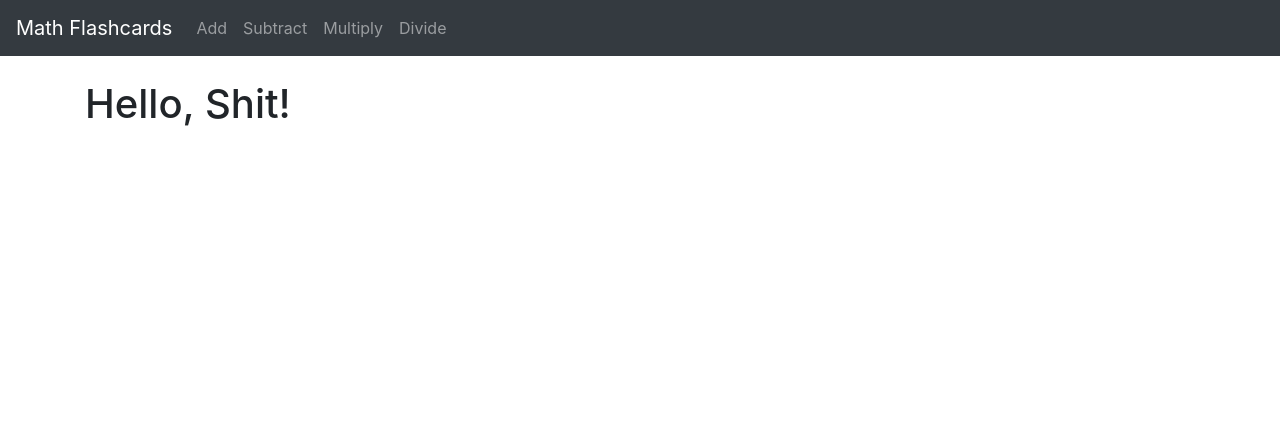
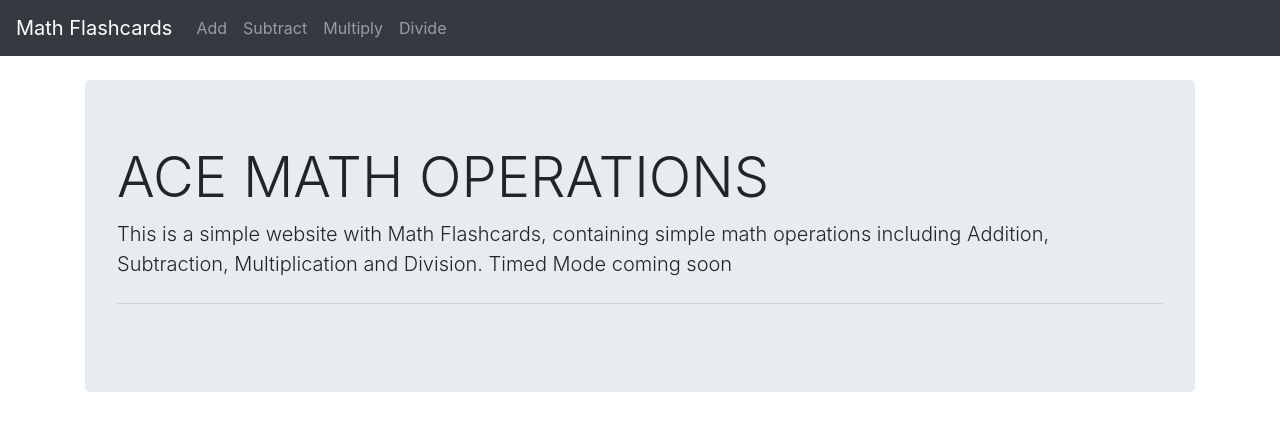
Before and after one commit to suhashollakc/Django-Math-Flashcard, a Django app: page / in a window 1280 px wide. Shown: the top 431 px of the page. Run offline with Django 3.2, Linux system fonts and the light colour scheme; some libraries are stand-ins or nearby versions.

Commit message:
tweaked homepage

```diff
--- a/website/templates/home.html
+++ b/website/templates/home.html
@@ -1,6 +1,14 @@
 {% extends 'base.html' %}
 
     {% block 'content' %}
-    <h1>Hello, Shit!</h1>
+    <div class="jumbotron">
+        <h1 class="display-4">ACE MATH OPERATIONS</h1>
+        <p class="lead">This is a simple website with Math Flashcards, containing simple math operations including Addition, Subtraction, Multiplication and Division. Timed Mode coming soon</p>
+        <hr class="my-4">
+        <!-- <p>It uses utility classes for typography and spacing to space content out within the larger container.</p>
+        <p class="lead">
+          <a class="btn btn-primary btn-lg" href="#" role="button">Learn more</a>
+        </p> -->
+      </div>
 
     {% endblock %}
```
